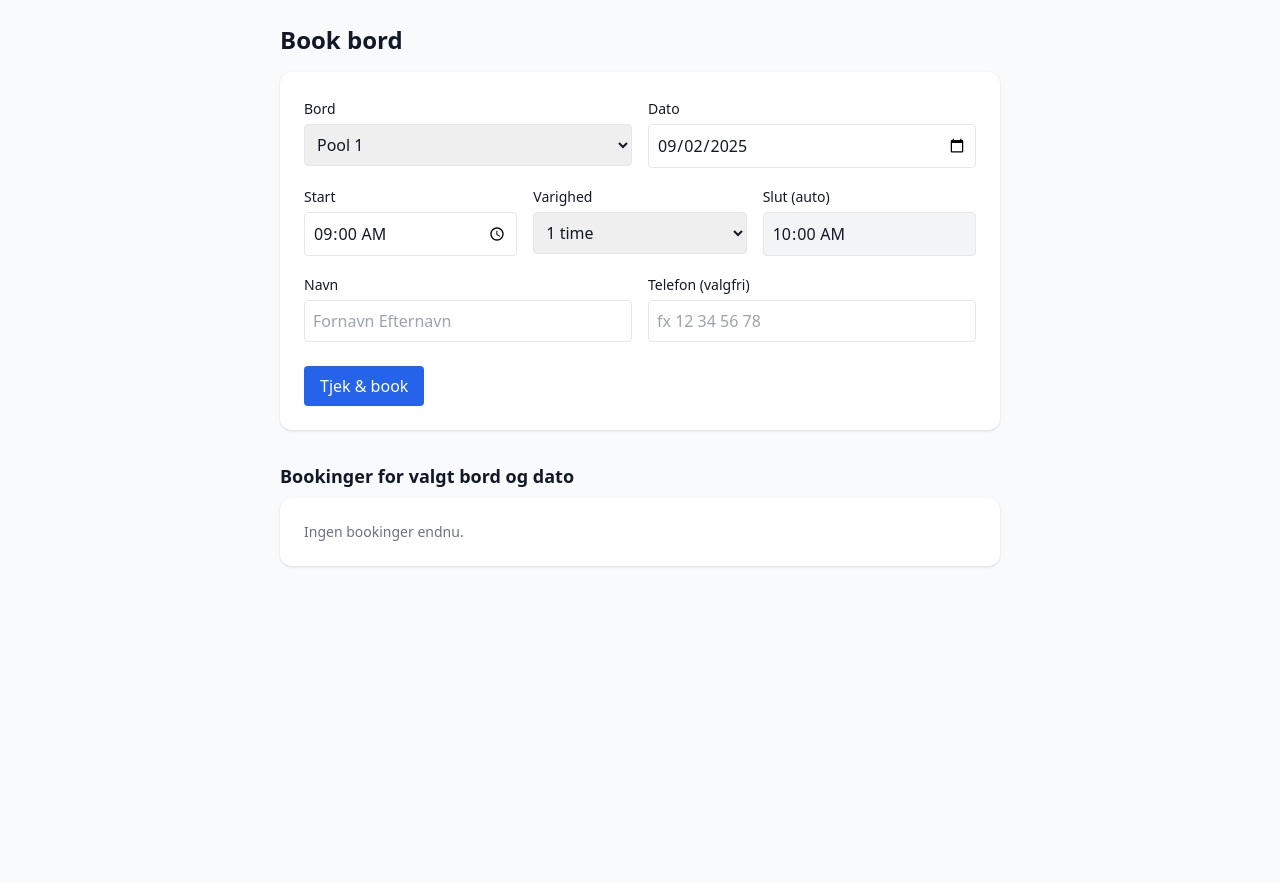
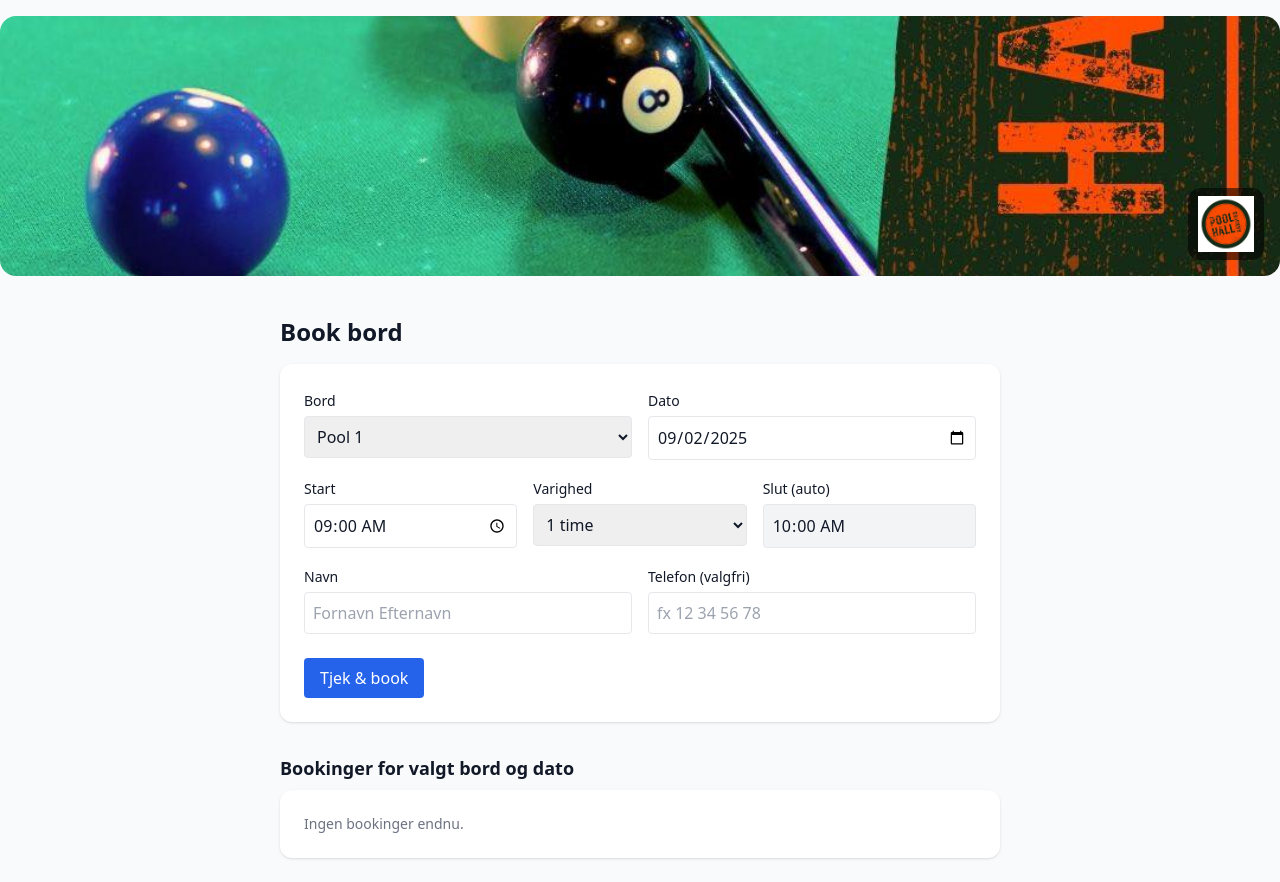
Before and after one commit to madsdude/pool-shuffle-booking, a plain HTML site: page static/public-booking.html in a window 1280 px wide. Before the commit the page ends 800 px from the top, so only its background shows below. Drawn offline with nearby package versions, Linux system fonts and the light colour scheme; no server answers.

Commit message:
Update public-booking.html

```diff
--- a/static/public-booking.html
+++ b/static/public-booking.html
@@ -7,6 +7,19 @@
   <script src="https://cdn.tailwindcss.com"></script>
 </head>
 <body class="bg-gray-50 text-gray-900">
+ <style>
+  .hero { position:relative; border-radius:16px; overflow:hidden; margin:16px 0; }
+  .hero-img { width:100%; height:260px; object-fit:cover; display:block; }
+  .hero-badge { position:absolute; right:16px; bottom:16px; background:rgba(0,0,0,.55); padding:8px 10px; border-radius:12px; }
+  .hero-badge img { height:56px; width:auto; }
+</style>
+
+<header class="hero">
+  <img class="hero-img" src="/static/img/hero.jpg" alt="Pool Hall Randers" />
+  <div class="hero-badge">
+    <img src="/static/img/logo.png" alt="Pool Hall Randers" />
+  </div>
+</header>
   <div class="max-w-3xl mx-auto p-4 sm:p-6">
     <h1 class="text-2xl font-bold mb-4">Book bord</h1>
 
```
